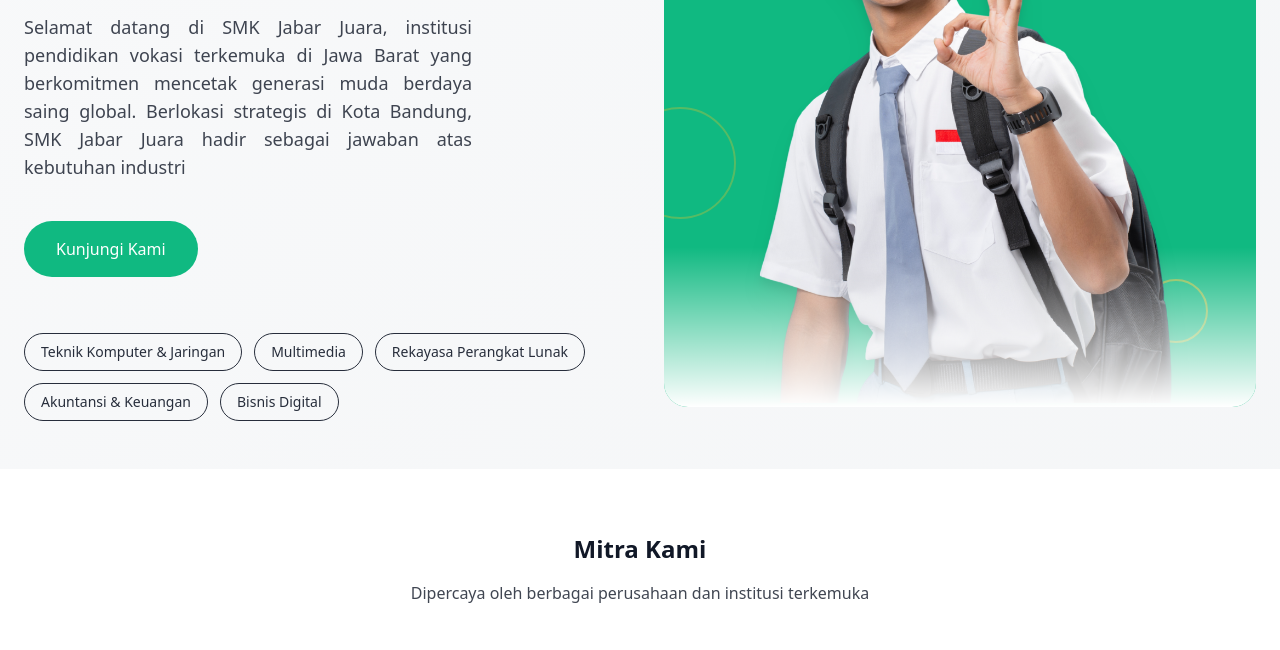
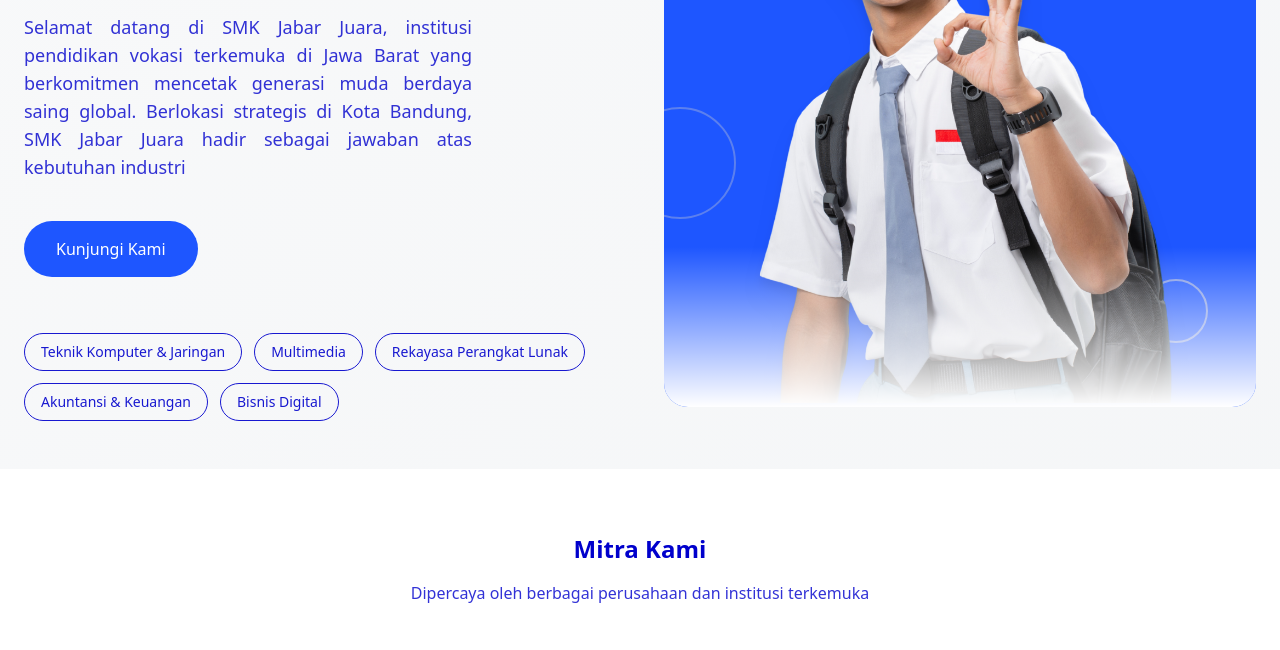
Before and after one commit to dendydendy12/template-sekolah, a plain HTML site: page index.html in a window 1280 px wide. Shown: the part 335-985 px from the top of the page. Drawn offline with nearby package versions, Linux system fonts and the light colour scheme.

Commit message:
tambah warna1

```diff
--- a/assets/css/theme.css
+++ b/assets/css/theme.css
@@ -1,12 +1,12 @@
 :root {
-  --primary: #10b981; /* Emerald yang lebih cerah */
-  --secondary: #059669;
-  --accent: #fbbf24; /* Amber yang lebih soft */
-  --background: #ffffff; /* Pure white untuk konsistensi */
-  --card-bg: #f9fafb; /* Light gray untuk card */
-  --card-border: #e5e7eb;
-  --text: #111827;
-  --text-muted: #6b7280;
+  --primary: #1e56ff;    /* Biru terang */
+  --secondary: #0000cc;  /* Biru tua */
+  --accent: #eae0c8;     /* Krem lembut sebagai aksen */
+  --background: #ffffff; /* Putih bersih */
+  --card-bg: #fff8f8;    /* Putih pucat agar soft */
+  --card-border: #eae0c8;/* Krem lembut untuk border */
+  --text: #0000cc;       /* Biru tua untuk teks utama */
+  --text-muted: #64748b; /* Abu netral tetap */
 }
 
 /* Theme Hijau - Fresh & Natural (versi dari gambar) */
```
